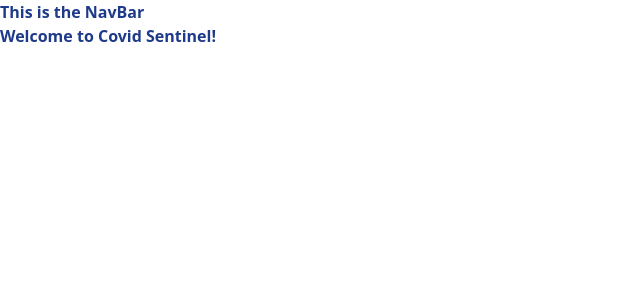
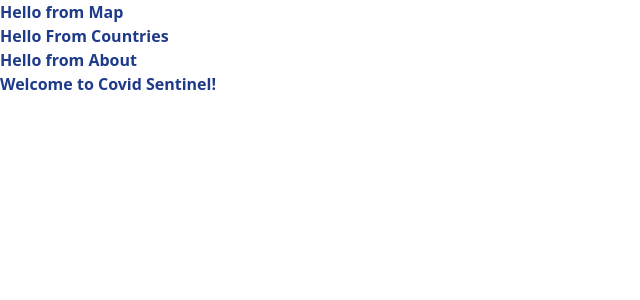
Before and after one commit to crystalpederson/Covid-Sentinel, a React app: page / in a window 1280 px wide. Shown: the top 300 px of the page, without its empty margins (0-640 px from the left). Built offline with nearby package versions, Linux system fonts and the light colour scheme.

Commit message:
map, countries, & about components created

```diff
--- /dev/null
+++ b/src/components/About.jsx
@@ -0,0 +1,11 @@
+import React from 'react';
+
+function About () {
+  return (
+    <div className="container mx-auto">
+      <h1 className="text-blue-900 font-bold">Hello from About</h1>
+    </div>
+  );
+}
+
+export default About;
--- /dev/null
+++ b/src/components/Countries.jsx
@@ -0,0 +1,11 @@
+import React from 'react';
+
+function Countries() {
+  return (
+    <div className="container mx-auto">
+      <h1 className="text-blue-900 font-bold">Hello From Countries</h1>
+    </div>
+  );
+}
+
+export default Countries;
--- /dev/null
+++ b/src/components/Map.jsx
@@ -0,0 +1,11 @@
+import React from 'react';
+
+function Map() {
+  return (
+    <div className="container mx-auto">
+      <h1 className="text-blue-900 font-bold">Hello from Map</h1>
+    </div>
+  );
+}
+
+export default Map;
--- a/src/components/Navbar.jsx
+++ b/src/components/Navbar.jsx
@@ -1,9 +1,14 @@
 import React from 'react';
+import Map from './Map';
+import Countries from './Countries';
+import About from './About';
 
 function NavBar () {
   return (
     <div className="container mx-auto">
-      <h1 className="text-blue-900 font-bold">This is the NavBar</h1>
+      <Map />
+      <Countries />
+      <About />
     </div>
   );
 }
```
